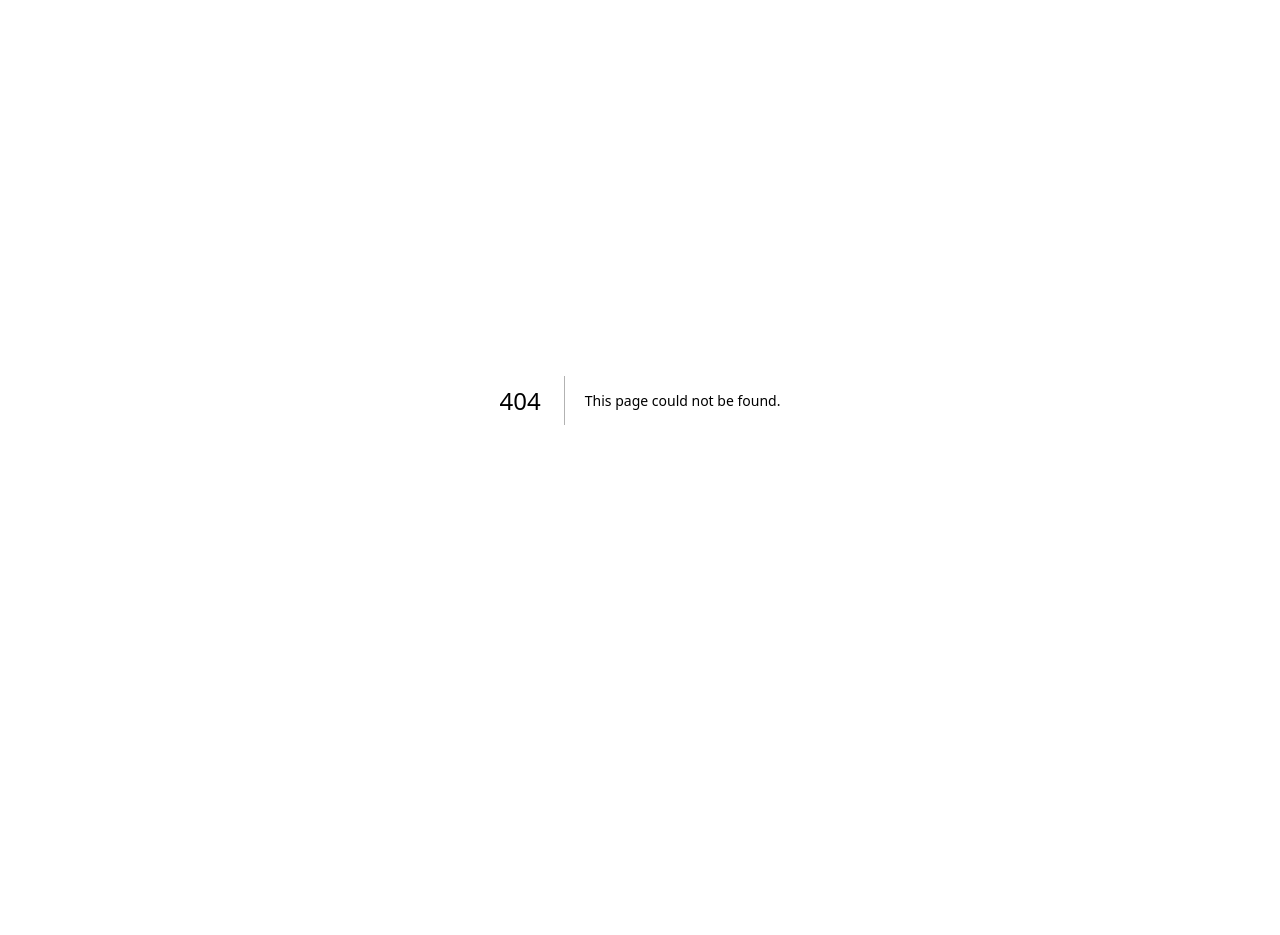
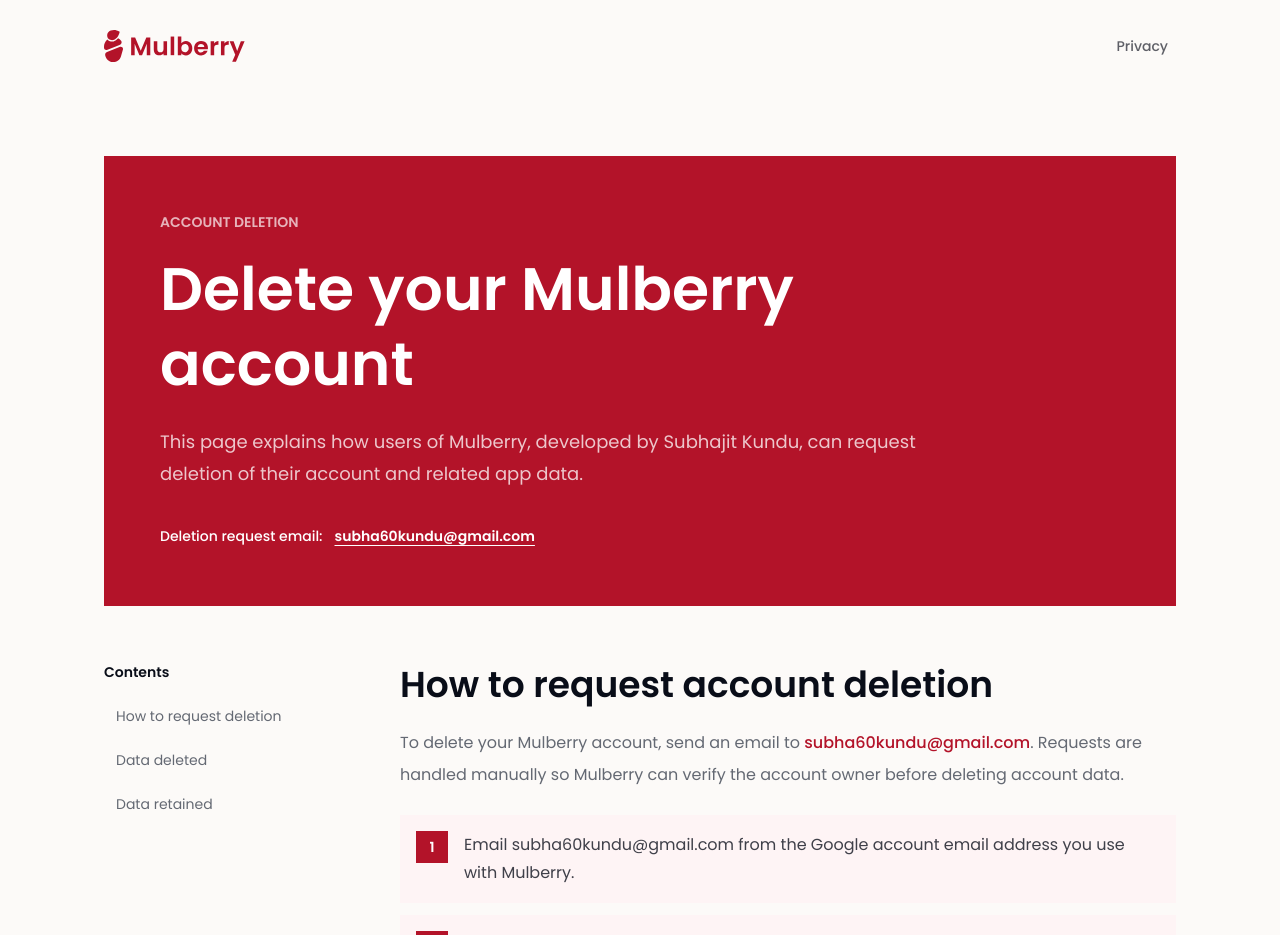
Before and after one commit to pingSubhajit/mulberry, a Next.js app in the folder apps/web/: page /delete-account in a window 1280 px wide. Before the commit this address had no page. Shown: the top 935 px of the page. Before the commit the page ends 800 px from the top, so only its background shows below. Built offline with nearby package versions, Linux system fonts and the light colour scheme.

Commit message:
feat: add delete account page

```diff
--- /dev/null
+++ b/apps/web/app/delete-account/page.tsx
@@ -0,0 +1,190 @@
+import type { Metadata } from "next"
+import Image from "next/image"
+import Link from "next/link"
+
+import { CONTACT_EMAIL, CONTACT_MAILTO } from "@/lib/constants"
+
+export const metadata: Metadata = {
+  title: "Delete Your Account | Mulberry",
+  description:
+    "How to request deletion of your Mulberry account and related app data.",
+  alternates: {
+    canonical: "/delete-account"
+  }
+}
+
+const requestSteps = [
+  `Email ${CONTACT_EMAIL} from the Google account email address you use with Mulberry.`,
+  'Use the subject line "Mulberry account deletion request".',
+  "Include the email address on your Mulberry account and, if available, your display name in the app.",
+  "Do not send your Google password, device passcode, authentication tokens, or private content.",
+  "Mulberry will review the request, may ask for reasonable verification, and will confirm when the deletion request has been processed."
+]
+
+const deletedData = [
+  "Mulberry account and profile records.",
+  "Mulberry-created access sessions, refresh sessions, and authentication state controlled by Mulberry.",
+  "Device and Firebase Cloud Messaging tokens linked to the deleted account.",
+  "Pending invite records and pairing records linked to the deleted account.",
+  "Related shared canvas operations and server-side canvas snapshots for pair data removed by the deletion request."
+]
+
+const retainedData = [
+  "Support and privacy request emails may be retained for up to 30 days after the request is resolved, unless a longer period is required by law or needed to protect rights, safety, or the service.",
+  "Analytics, crash, diagnostic, and operational log data controlled by Mulberry may be retained for up to 30 days.",
+  "Limited records may be retained for longer where required by law or needed for security, fraud prevention, dispute resolution, or enforcement.",
+  "Device-local app data remains on your device until you clear app data, remove local backgrounds, uninstall Mulberry, or the app deletes or overwrites cached data.",
+  "Mulberry cannot delete screenshots, recordings, exports, or other copies saved outside Mulberry by you, your paired partner, your device, or third-party services."
+]
+
+export default function DeleteAccountPage() {
+  return (
+    <main className="min-h-screen bg-background text-foreground">
+      <SiteHeader />
+
+      <section className="mx-auto max-w-6xl px-5 pb-14 pt-10 sm:px-8 lg:px-10 lg:pt-16">
+        <div className="bg-brand px-6 py-10 text-white sm:px-10 lg:px-14 lg:py-14">
+          <p className="text-sm font-semibold uppercase text-white/68">
+            Account deletion
+          </p>
+          <h1 className="mt-5 max-w-3xl text-5xl font-semibold leading-tight text-white sm:text-6xl">
+            Delete your Mulberry account
+          </h1>
+          <p className="mt-6 max-w-3xl text-base leading-8 text-white/76 sm:text-lg">
+            This page explains how users of Mulberry, developed by Subhajit
+            Kundu, can request deletion of their account and related app data.
+          </p>
+          <div className="mt-8 flex flex-col gap-3 text-sm leading-7 text-white/78 sm:flex-row sm:items-center">
+            <span className="font-medium text-white">Deletion request email:</span>
+            <Link
+              href={CONTACT_MAILTO}
+              className="font-semibold text-white underline underline-offset-4"
+            >
+              {CONTACT_EMAIL}
+            </Link>
+          </div>
+        </div>
+      </section>
+
+      <section className="mx-auto grid max-w-6xl gap-10 px-5 pb-24 sm:px-8 lg:grid-cols-[16rem_1fr] lg:px-10">
+        <aside className="hidden lg:block">
+          <nav className="sticky top-8 text-sm">
+            <p className="mb-4 font-semibold text-brand-ink">Contents</p>
+            <ol className="grid gap-2 text-muted-foreground">
+              <li>
+                <Link
+                  href="#request"
+                  className="block px-3 py-2 transition hover:bg-brand-soft hover:text-brand"
+                >
+                  How to request deletion
+                </Link>
+              </li>
+              <li>
+                <Link
+                  href="#deleted"
+                  className="block px-3 py-2 transition hover:bg-brand-soft hover:text-brand"
+                >
+                  Data deleted
+                </Link>
+              </li>
+              <li>
+                <Link
+                  href="#retained"
+                  className="block px-3 py-2 transition hover:bg-brand-soft hover:text-brand"
+                >
+                  Data retained
+                </Link>
+              </li>
+            </ol>
+          </nav>
+        </aside>
+
+        <article className="grid gap-14">
+          <section id="request" className="scroll-mt-8">
+            <h2 className="text-3xl font-semibold leading-tight text-brand-ink sm:text-4xl">
+              How to request account deletion
+            </h2>
+            <p className="mt-5 max-w-3xl text-base leading-8 text-muted-foreground">
+              To delete your Mulberry account, send an email to{" "}
+              <Link href={CONTACT_MAILTO} className="font-medium text-brand">
+                {CONTACT_EMAIL}
+              </Link>
+              . Requests are handled manually so Mulberry can verify the account
+              owner before deleting account data.
+            </p>
+            <ol className="mt-6 grid gap-3 text-base leading-7 text-brand-ink/78">
+              {requestSteps.map((step, index) => (
+                <li key={step} className="flex gap-4 bg-brand-soft/55 p-4">
+                  <span className="flex size-8 shrink-0 items-center justify-center bg-brand text-sm font-semibold text-white">
+                    {index + 1}
+                  </span>
+                  <span>{step}</span>
+                </li>
+              ))}
+            </ol>
+          </section>
+
+          <section id="deleted" className="scroll-mt-8">
+            <h2 className="text-3xl font-semibold leading-tight text-brand-ink sm:text-4xl">
+              Data deleted or anonymized
+            </h2>
+            <p className="mt-5 max-w-3xl text-base leading-8 text-muted-foreground">
+              After account deletion, Mulberry deletes or anonymizes the
+              following data within 30 days, unless a longer period is required
+              by law or needed for security, fraud prevention, dispute
+              resolution, or enforcement.
+            </p>
+            <DataList items={deletedData} />
+          </section>
+
+          <section id="retained" className="scroll-mt-8">
+            <h2 className="text-3xl font-semibold leading-tight text-brand-ink sm:text-4xl">
+              Data kept and retention periods
+            </h2>
+            <p className="mt-5 max-w-3xl text-base leading-8 text-muted-foreground">
+              Some information may remain for a limited period or may remain
+              outside Mulberry&apos;s control.
+            </p>
+            <DataList items={retainedData} />
+          </section>
+        </article>
+      </section>
+    </main>
+  )
+}
+
+function SiteHeader() {
+  return (
+    <header className="mx-auto flex w-full max-w-6xl items-center justify-between px-5 py-6 sm:px-8 lg:px-10">
+      <Link href="/" aria-label="Mulberry home" className="inline-flex min-h-11 items-center">
+        <Image
+          src="/brand/wordmark-color.svg"
+          alt="Mulberry"
+          width={143}
+          height={33}
+          priority
+          className="h-8 w-auto"
+        />
+      </Link>
+      <Link
+        href="/privacy"
+        className="inline-flex min-h-11 items-center px-2 text-sm font-medium text-brand-ink/65 transition hover:text-brand"
+      >
+        Privacy
+      </Link>
+    </header>
+  )
+}
+
+function DataList({ items }: { items: string[] }) {
+  return (
+    <ul className="mt-6 grid gap-2 bg-brand-soft/55 p-5 text-base leading-7 text-brand-ink/78">
+      {items.map((item) => (
+        <li key={item} className="flex gap-3">
+          <span className="mt-3 size-1.5 shrink-0 rounded-full bg-brand" />
+          <span>{item}</span>
+        </li>
+      ))}
+    </ul>
+  )
+}
--- a/apps/web/app/page.tsx
+++ b/apps/web/app/page.tsx
@@ -101,6 +101,9 @@
             <Link href="/privacy" className="transition hover:text-brand">
               Privacy
             </Link>
+            <Link href="/delete-account" className="transition hover:text-brand">
+              Delete account
+            </Link>
             <Link href="/terms" className="transition hover:text-brand">
               Terms
             </Link>
```
